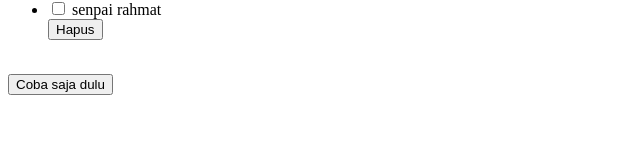
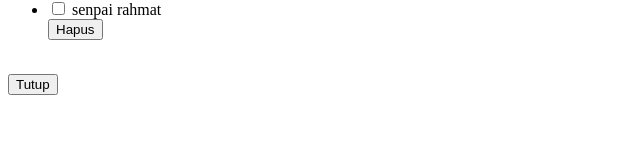
Before and after one commit to ikuratugas/vuehabitfun, a Vue app: page / in a window 1280 px wide. Shown: the part 124-288 px from the top of the page, without its empty margins (0-640 px from the left). Built offline with nearby package versions, Linux system fonts and the light colour scheme.

Commit message:
sedikit lebih baik, namun bug belum terperbaiki

```diff
--- a/src/App.vue
+++ b/src/App.vue
@@ -4,7 +4,7 @@ import { ref } from 'vue';
   let idnya = 0
   const tampungText = ref("")
   const tampilkanMasukkanNama = ref(false)
-  const tampilkanSemuaListNama = ref(false)
+  const tampilkanBelumCentang= ref(true)
 
   const listNama = ref([
     {id: idnya++, nama: "ikura", checked: true},
@@ -13,8 +13,11 @@ import { ref } from 'vue';
   ])
 
   function listNamaBelumCentang(){
-    return listNama.value.filter((t) => t.checked === false)
+    return tampilkanBelumCentang.value ?
+      listNama.value.filter((t) => t.checked === false):
+      listNama.value
   }
+
   function tambahListNama(){
     if (tampungText.value === ""){
       console.log("mohon masukkan nama")
@@ -42,7 +45,7 @@ import { ref } from 'vue';
     <br>
     <button @click="tambahListNama" type="button">Tambah Data</button>
 
-    <ul v-for="i in (tampilkanSemuaListNama ? listNama : listNamaBelumCentang())" :key="listNama.id">
+    <ul v-for="i in (listNamaBelumCentang())" :key="listNama.id">
       <li :class=" { tercentang: i.checked }">
         <input type="checkbox" v-model="i.checked">
         {{ i.nama }}
@@ -50,7 +53,7 @@ import { ref } from 'vue';
       <button @click="hapusListNama(i)">Hapus</button>
     </ul>
     <br>
-    <button @click="tampilkanSemuaListNama = !tampilkanSemuaListNama">Coba saja dulu</button>
+    <button @click="tampilkanBelumCentang = !tampilkanBelumCentang">{{ tampilkanBelumCentang ?  "Tutup" : "Tampilkan Semua"}}</button>
   </main>
 </template>
 
```
